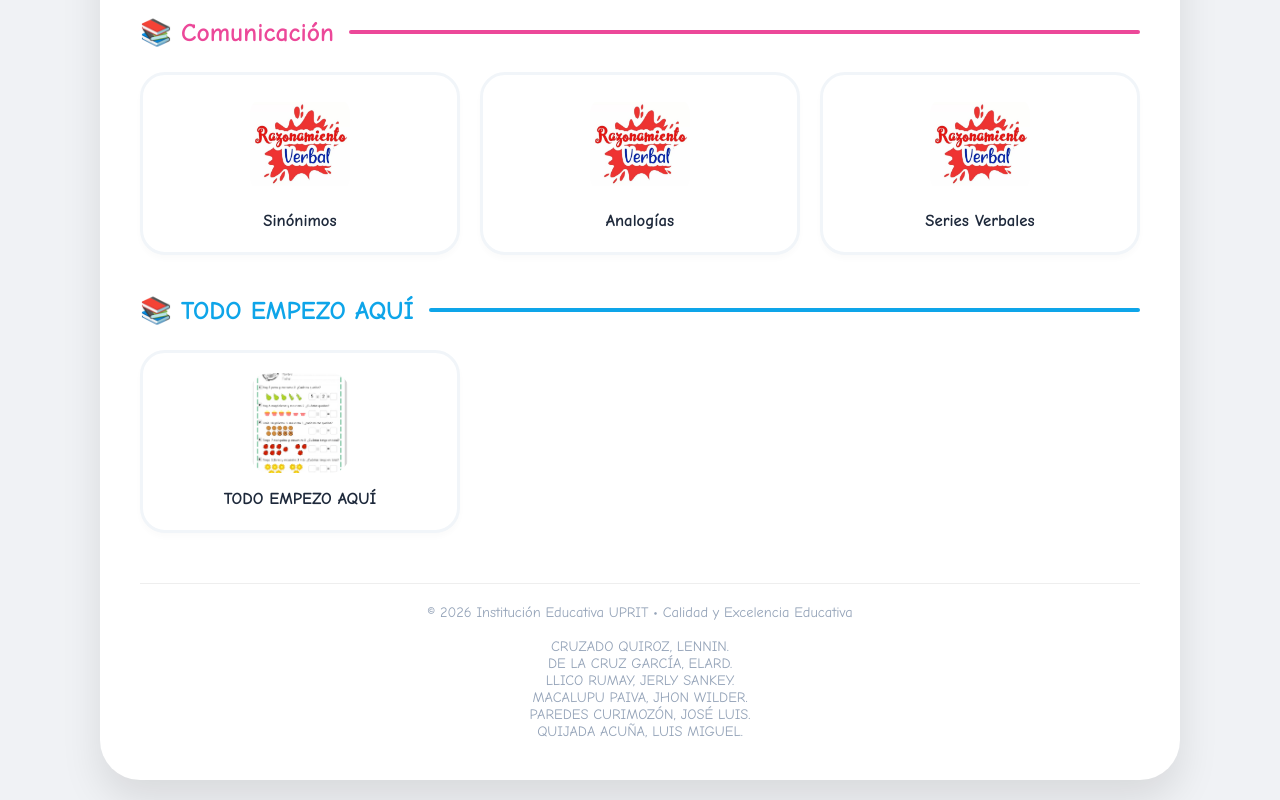
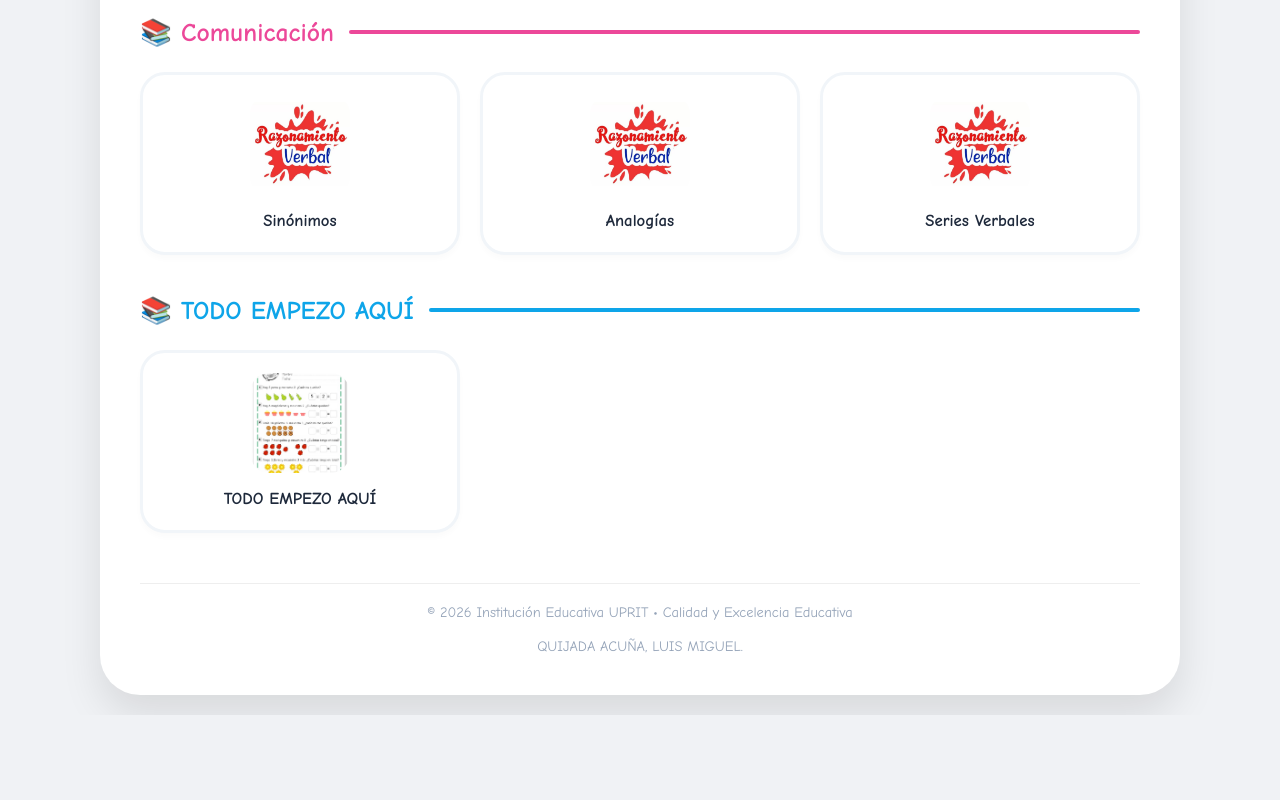
Before and after one commit to LuisQuijadaA/MAS, a plain HTML site: page index.html in a window 1280 px wide. Shown: the part 1352-2152 px from the top of the page. After the commit the page ends 2067 px from the top, so only its background shows below. Drawn offline with Linux system fonts and the light colour scheme.

Commit message:
Fix HTML structure and clean up content

```diff
--- a/index.html
+++ b/index.html
@@ -231,14 +231,10 @@
 
         <div class="footer">
             © 2026 Institución Educativa UPRIT • Calidad y Excelencia Educativa<br><br>
-            CRUZADO QUIROZ, LENNIN.<br>
-DE LA CRUZ GARCÍA, ELARD.<br>
-LLICO RUMAY, JERLY SANKEY.<br>
-MACALUPU PAIVA, JHON WILDER.<br>
-PAREDES CURIMOZÓN, JOSÉ LUIS.<br>
-QUIJADA ACUÑA, LUIS MIGUEL.<br>
+            QUIJADA ACUÑA, LUIS MIGUEL.<br>
         </div>
     </div>
 
 </body>
+
 </html>
```
